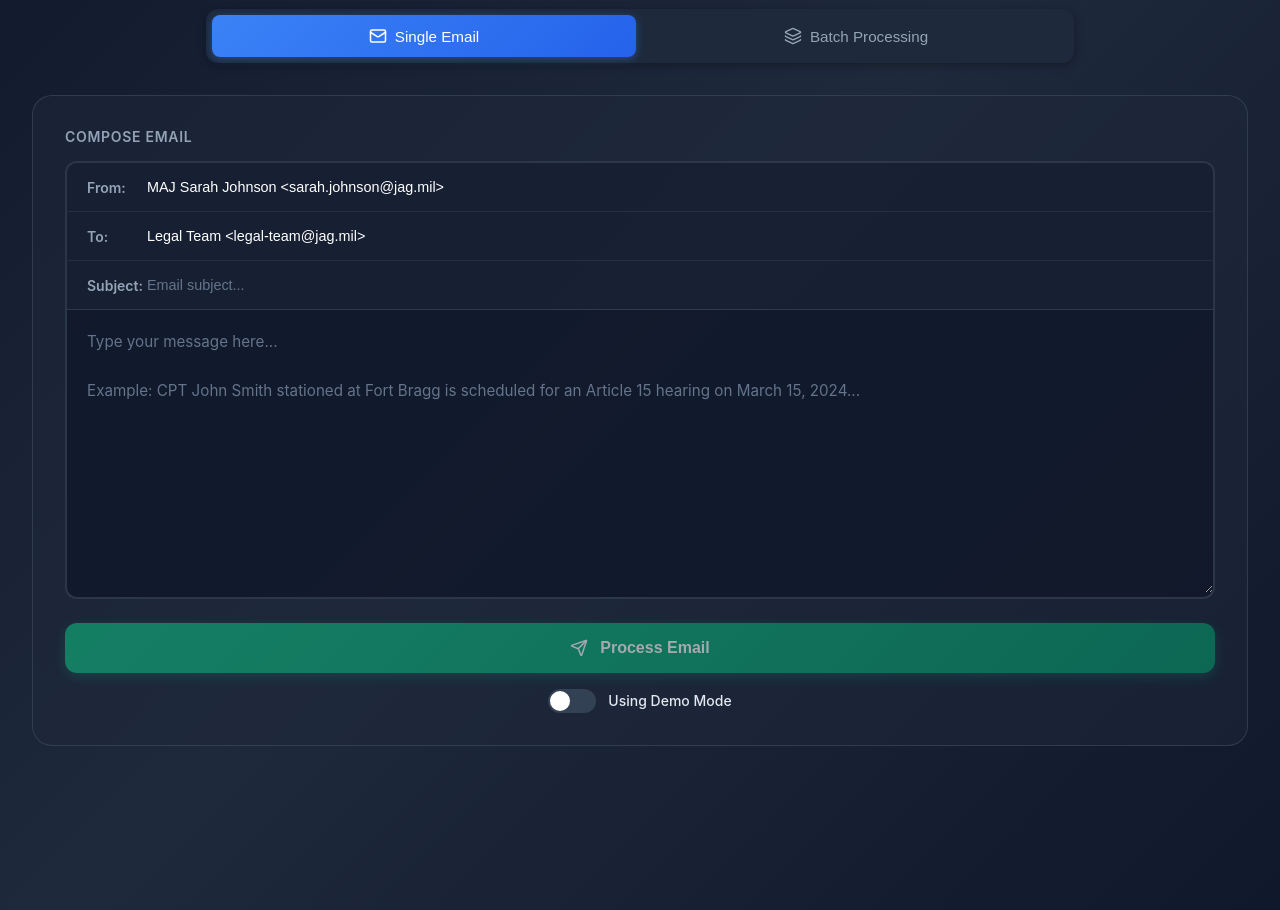
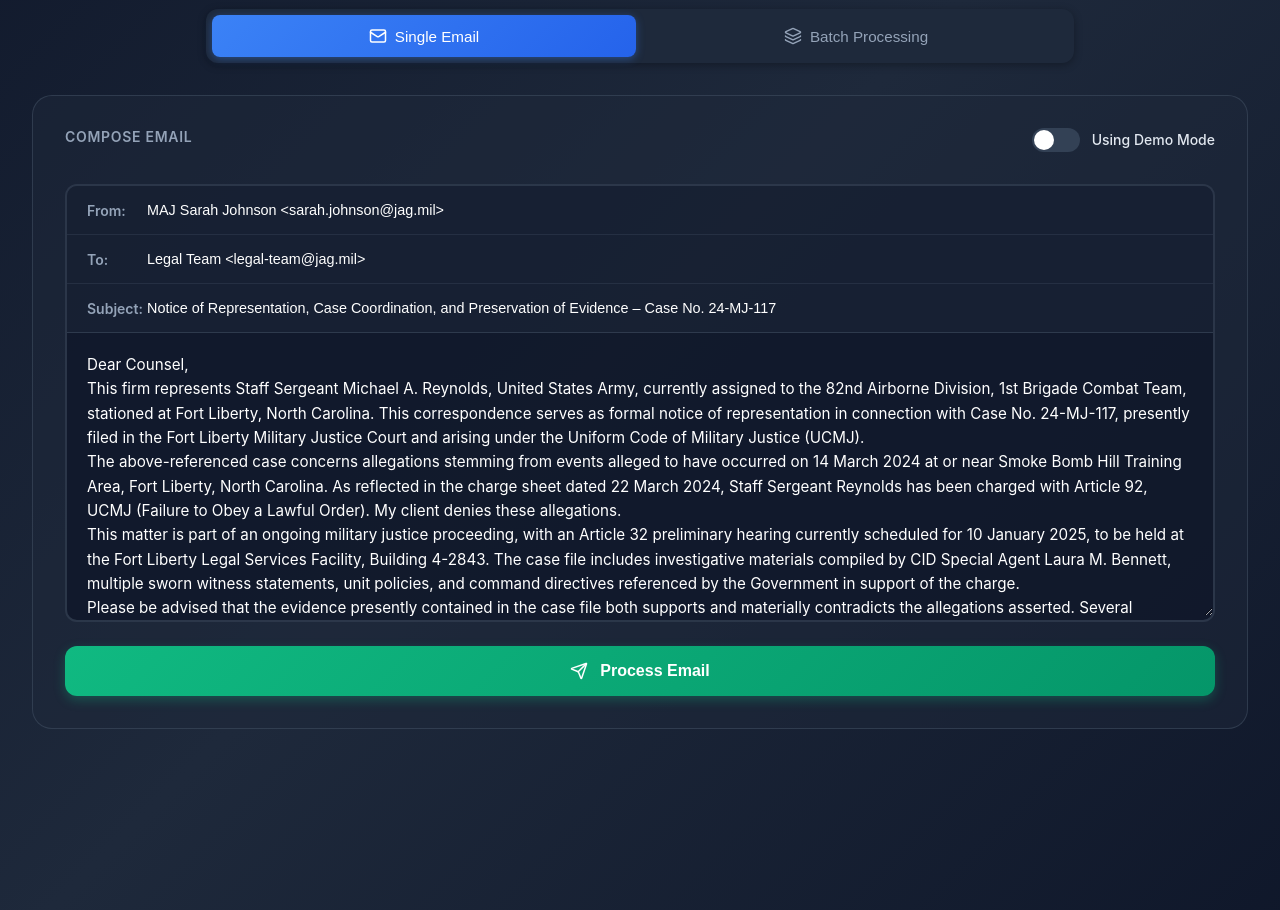
Before and after one commit to brandonluffmandeltalima/JAGDemo, a Next.js app: page /mvp in a window 1280 px wide. Shown: the part 320-1230 px from the top of the page. Built offline with nearby package versions, Linux system fonts and the light colour scheme.

Commit message:
added new features to MVP

```diff
--- a/pages/mvp.js
+++ b/pages/mvp.js
@@ -18,6 +18,7 @@ export default function MVPPage() {
 const [typedSummary, setTypedSummary] = useState('');
 const [summaryLoading, setSummaryLoading] = useState(false);
 const [summaryProgress, setSummaryProgress] = useState(0);
+const [subjectContent, setSubjectContent] = useState("")
 
 const testEmails = [
   {
@@ -188,6 +189,21 @@ const formatSummary = (text) => {
     return part;
   });
 };
+const placeholderSubject = `Notice of Representation, Case Coordination, and Preservation of Evidence – Case No. 24-MJ-117`
+const placeholderEmail = `Dear Counsel,
+This firm represents Staff Sergeant Michael A. Reynolds, United States Army, currently assigned to the 82nd Airborne Division, 1st Brigade Combat Team, stationed at Fort Liberty, North Carolina. This correspondence serves as formal notice of representation in connection with Case No. 24-MJ-117, presently filed in the Fort Liberty Military Justice Court and arising under the Uniform Code of Military Justice (UCMJ).
+The above-referenced case concerns allegations stemming from events alleged to have occurred on 14 March 2024 at or near Smoke Bomb Hill Training Area, Fort Liberty, North Carolina. As reflected in the charge sheet dated 22 March 2024, Staff Sergeant Reynolds has been charged with Article 92, UCMJ (Failure to Obey a Lawful Order). My client denies these allegations.
+This matter is part of an ongoing military justice proceeding, with an Article 32 preliminary hearing currently scheduled for 10 January 2025, to be held at the Fort Liberty Legal Services Facility, Building 4-2843. The case file includes investigative materials compiled by CID Special Agent Laura M. Bennett, multiple sworn witness statements, unit policies, and command directives referenced by the Government in support of the charge.
+Please be advised that the evidence presently contained in the case file both supports and materially contradicts the allegations asserted. Several documents originate from internal unit taskings issued between 1 February 2024 and 12 March 2024, including duty rosters, operational emails, and training directives discussed during a command meeting held on 5 March 2024 at 1-82 IN Headquarters, Fort Liberty.
+Accordingly, this letter constitutes a formal demand for preservation of evidence. You and your client are hereby instructed to preserve all documents, reports, communications, electronic records, messages, photographs, videos, and other materials that reference, document, support, or contradict the allegations in this case. This obligation extends to materials in the possession of command staff, investigators, witnesses, and any collaborating units or legal advisors.
+Please also confirm whether the Government intends to introduce additional motions or supplemental evidence prior to the scheduled hearing. Any failure to disclose or preserve relevant materials may result in appropriate motions for relief, including evidentiary sanctions or dismissal.
+Nothing contained herein shall be construed as a waiver of any rights, defenses, or appellate remedies available to my client. All such rights are expressly reserved.
+Kindly direct all future communications regarding this matter to my office.
+Respectfully,
+John Smith
+Attorney at Law
+Counsel for Staff Sergeant Michael A. Reynolds
+Fort Liberty, North Carolina`
 
 const handleProcessEmail = async () => {
   setProcessing(true);
@@ -592,6 +608,7 @@ const generateSummary = (entities, relationships) => {
                       setTypedSummary('');
                       setSummaryLoading(false);
                       setSummaryProgress(0);
+                      setUseRealAPI(false);
               }}
               disabled={processing}
             >
@@ -604,7 +621,27 @@ const generateSummary = (entities, relationships) => {
       <div className="mvp-content">
         {processingMode === 'single' ? (
           <div className="email-input-section">
+            <div className='email-input-flexer'>
             <label className="input-label">Compose Email</label>
+            <div className="api-toggle">
+              <label className="toggle-label">
+              <input
+                type="checkbox"
+                checked={useRealAPI}
+                onChange={(e) => {
+                  const isChecked = e.target.checked;
+                  setUseRealAPI(isChecked);
+                  setEmailContent(isChecked ? '' : 'Testing'); // Reset based on the new toggle state
+                }}
+                className="toggle-checkbox"
+              />
+                <span className="toggle-switch"></span>
+                <span className="toggle-text">
+                  {useRealAPI ? 'Using Live API' : 'Using Demo Mode'}
+                </span>
+              </label>
+            </div>
+            </div>
             <div className="email-draft-container">
               <div className="draft-header-fields">
                 <div className="draft-field">
@@ -627,21 +664,21 @@ const generateSummary = (entities, relationships) => {
                 </div>
                 <div className="draft-field">
                   <span className="draft-label">Subject:</span>
-                  <input type="text" className="draft-input" placeholder="Email subject..." />
+                  <input type="text" className="draft-input" onChange={(e) => setSubjectContent(e.target.value)} placeholder="Email subject..." value={useRealAPI ? subjectContent : placeholderSubject} />
                 </div>
               </div>
               <textarea
-                className="email-textarea-draft"
-                placeholder="Type your message here...&#10;&#10;Example: CPT John Smith stationed at Fort Bragg is scheduled for an Article 15 hearing on March 15, 2024..."
-                value={emailContent}
-                onChange={(e) => setEmailContent(e.target.value)}
-                rows={10}
-              />
+                  className="email-textarea-draft"
+                  placeholder="Type your message here...&#10;&#10;Example: CPT John Smith stationed at Fort Bragg is scheduled for an Article 15 hearing on March 15, 2024..."
+                  value={useRealAPI ? emailContent : placeholderEmail}
+                  onChange={(e) => setEmailContent(e.target.value)}
+                  rows={10}
+                />
             </div>
             <button
               className={`process-button ${processing ? 'processing' : ''}`}
               onClick={useRealAPI ? handleProcessEmailOfficial : handleProcessEmail}
-              disabled={processing || !emailContent}
+              disabled={processing}
             >
               {processing ? (
                 <>
@@ -655,21 +692,6 @@ const generateSummary = (entities, relationships) => {
                 </>
               )}
             </button>
-
-            <div className="api-toggle">
-              <label className="toggle-label">
-                <input
-                  type="checkbox"
-                  checked={useRealAPI}
-                  onChange={(e) => setUseRealAPI(e.target.checked)}
-                  className="toggle-checkbox"
-                />
-                <span className="toggle-switch"></span>
-                <span className="toggle-text">
-                  {useRealAPI ? 'Using Live API' : 'Using Demo Mode'}
-                </span>
-              </label>
-            </div>
           </div>
         ) : (
           <div className="batch-processing-section">
@@ -699,7 +721,7 @@ const generateSummary = (entities, relationships) => {
               </button>
             </div>
 
-            <div className="api-toggle">
+            {/* <div className="api-toggle">
               <label className="toggle-label">
                 <input
                   type="checkbox"
@@ -712,7 +734,7 @@ const generateSummary = (entities, relationships) => {
                   {useRealAPI ? 'Using Live API' : 'Using Demo Mode'}
                 </span>
               </label>
-            </div>
+            </div> */}
 
             {/* Test Emails Preview */}
             <div className="batch-emails-preview">
@@ -1031,7 +1053,7 @@ const generateSummary = (entities, relationships) => {
                 </div>
                 <div className="email-divider"></div>
                 <div className="email-body-result">
-                  <p>{results.summary}</p>
+                  <p>{formatSummary(results.summary)}</p>
                 </div>
               </div>
             </div>
--- a/styles/demo.css
+++ b/styles/demo.css
@@ -43,7 +43,7 @@
   background: rgba(30, 41, 59, 0.3);
   border-radius: 20px;
   border: 1px solid rgba(71, 85, 105, 0.3);
-  overflow-x: auto;
+  overflow-x: clip;
 }
 
 .pipeline-step {
--- a/styles/mvp.css
+++ b/styles/mvp.css
@@ -45,6 +45,10 @@
   padding: 2rem;
   border-radius: 20px;
   border: 1px solid rgba(71, 85, 105, 0.5);
+}
+.email-input-flexer {
+  display: flex;
+  justify-content: space-between;
 }
 
 .email-body-text {
@@ -471,6 +475,24 @@
   font-size: 20px;
 }
 
+.email-body-result p {
+  white-space: pre-wrap;
+
+  /* Optional: Standardizes the look */
+  font-family: inherit;
+  line-height: 1.6;
+  padding: 10px;
+}
+/* Optional: Make the bold headers stand out more */
+.email-body-result p strong {
+  display: block; /* Puts headers on their own line */
+  margin-top: 15px;
+  color: #fff;
+  font-size: 20px;
+}
+
+
+
 
 
 /* Relationships Card */
@@ -592,9 +614,11 @@
 
 /* API Toggle Styles */
 .api-toggle {
-  margin-top: 16px;
+  /* margin-top: 16px; */
   display: flex;
   justify-content: center;
+  align-items: center;
+  margin-bottom: 2rem;
 }
 
 .toggle-label {
@@ -642,6 +666,8 @@
   color: #e2e8f0;
   font-size: 14px;
   font-weight: 500;
+  top: -1px;
+  position: relative;
 }
 
 /* Pipeline Progress Styles */
```
